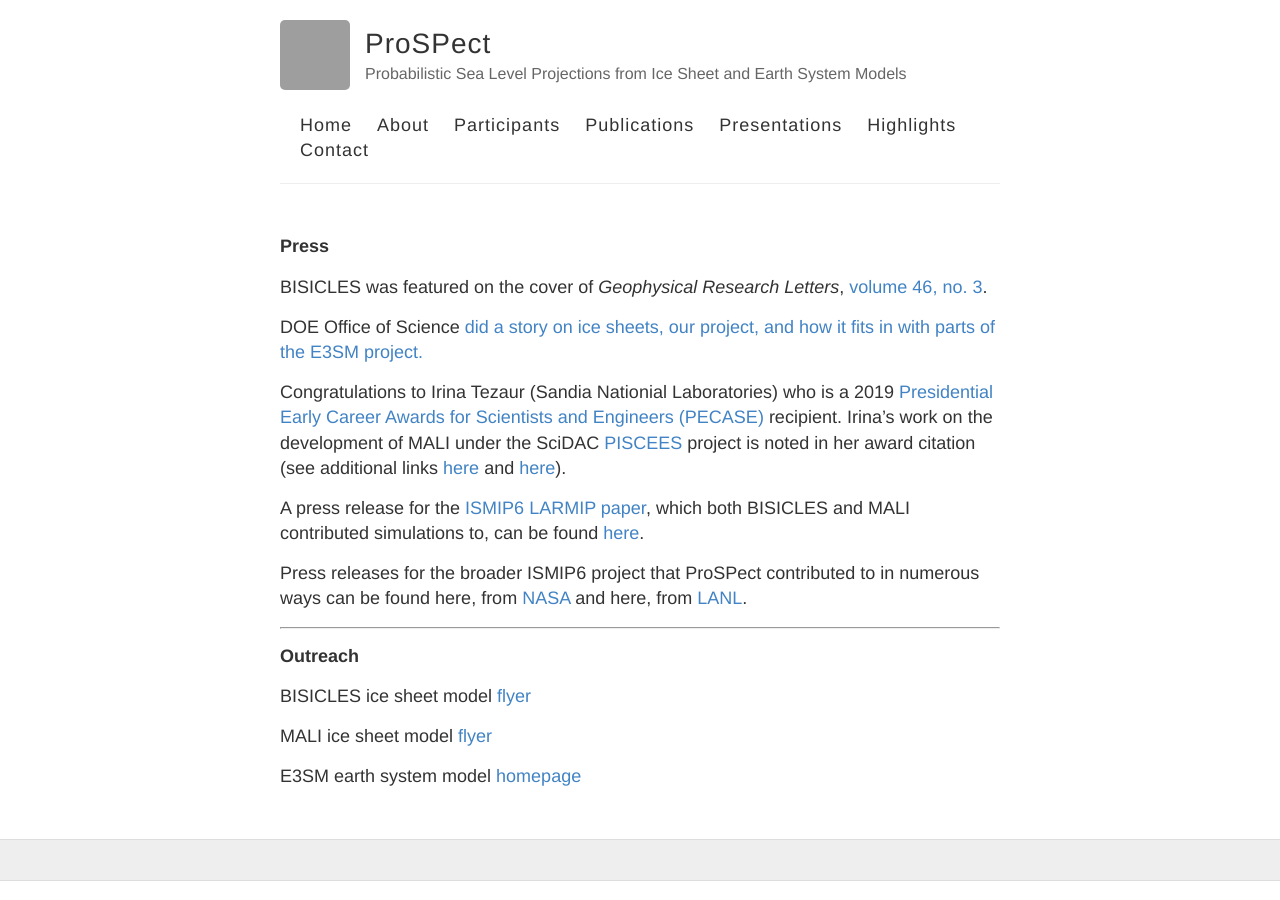
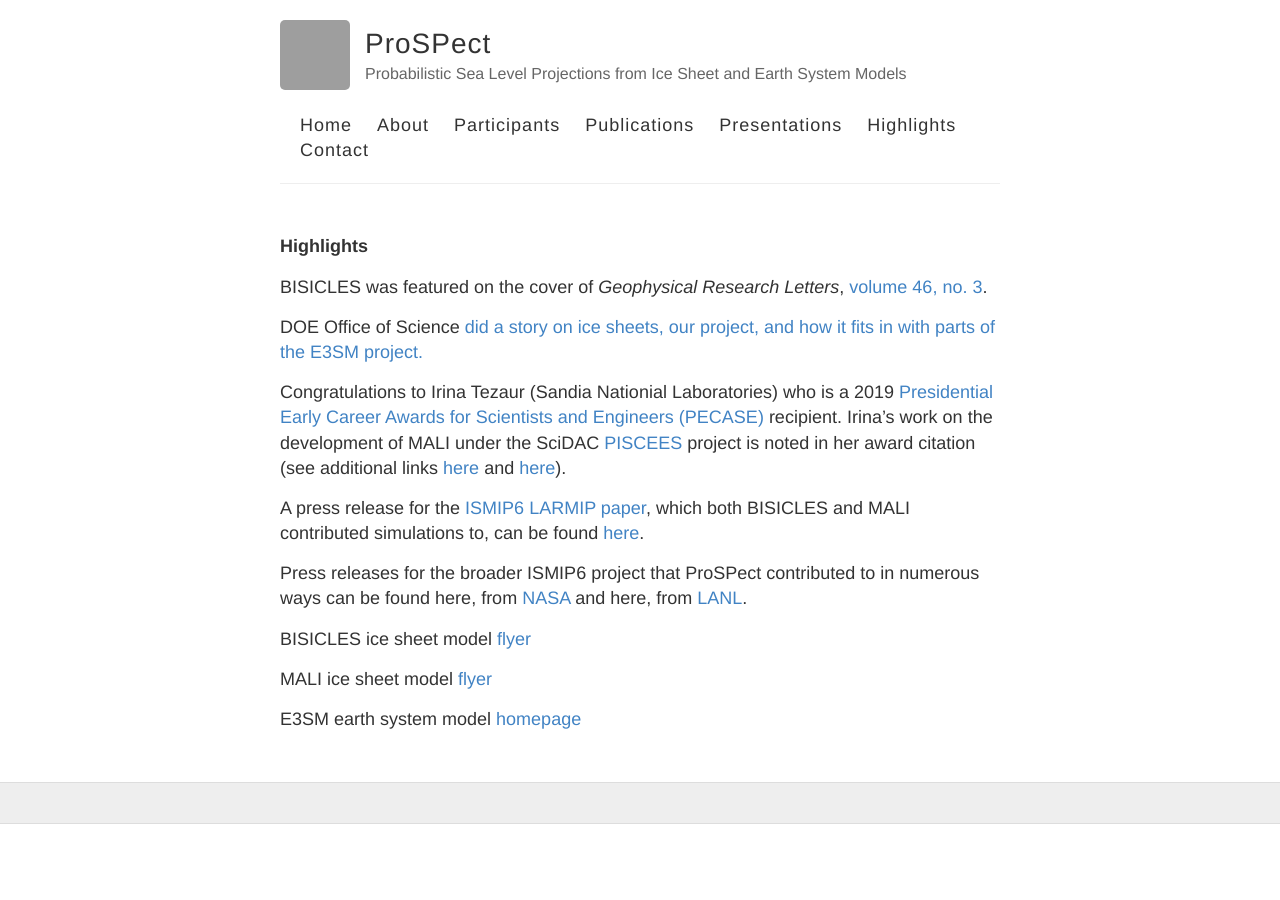
Before and after one commit to SLE-E3SM/SLE-E3SM.github.io, a Jekyll site: the page built from highlights.md, in a window 1280 px wide. Built offline with Jekyll 4.4.1, drawn with Linux system fonts in a browser that asks for light colours; grey boxes are pictures that could not be loaded.

Commit message:
Update and rename press.md to highlights.md

```diff
--- a/press.md
+++ b/highlights.md
@@ -1,10 +1,10 @@
 ---
 layout: page
 title:
-permalink: /press/
+permalink: /highlights/
 ---
 
-**Press**
+**Highlights**
 
 
 BISICLES was featured on the cover of *Geophysical Research Letters*, [volume 46, no. 3](https://agupubs.onlinelibrary.wiley.com/doi/pdf/10.1002/grl.57643).
@@ -17,11 +17,6 @@ A press release for the [ISMIP6 LARMIP paper](https://www.earth-syst-dynam.net/1
 
 Press releases for the broader ISMIP6 project that ProSPect contributed to in numerous ways can be found here, from [NASA](https://www.nasa.gov/feature/goddard/2020/emissions-could-add-15-inches-to-2100-sea-level-rise-nasa-led-study-finds) and here, from [LANL](https://www.lanl.gov/discover/news-release-archive/2020/September/0917-ice-sheets.php).
 
-
-___
-**Outreach**
-
-
 BISICLES ice sheet model [flyer](https://e3sm.org/wp-content/uploads/2018/08/ResearchHighlight_BISICLES.pdf)
 
 MALI ice sheet model [flyer](https://climatemodeling.science.energy.gov/sites/default/files/technical-highlights/TechnicalHighlight_MALI.pdf)
```
